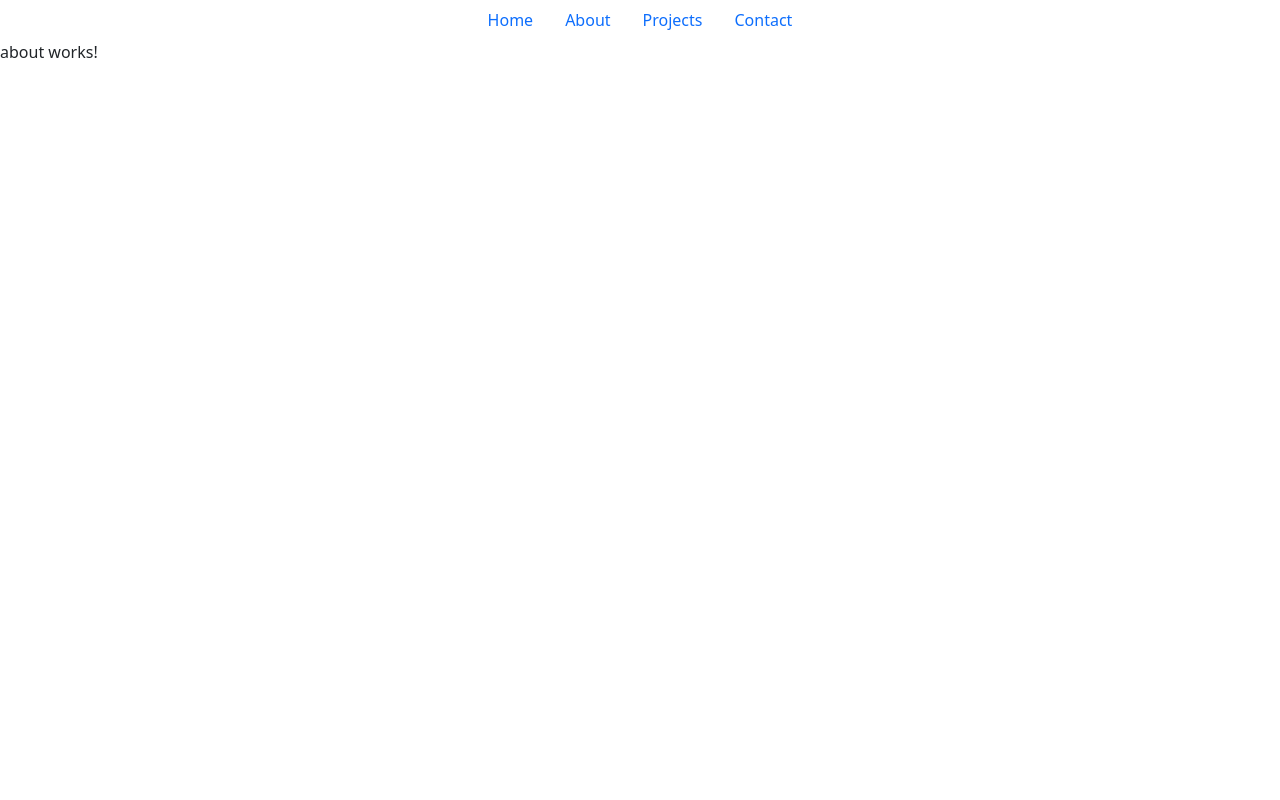
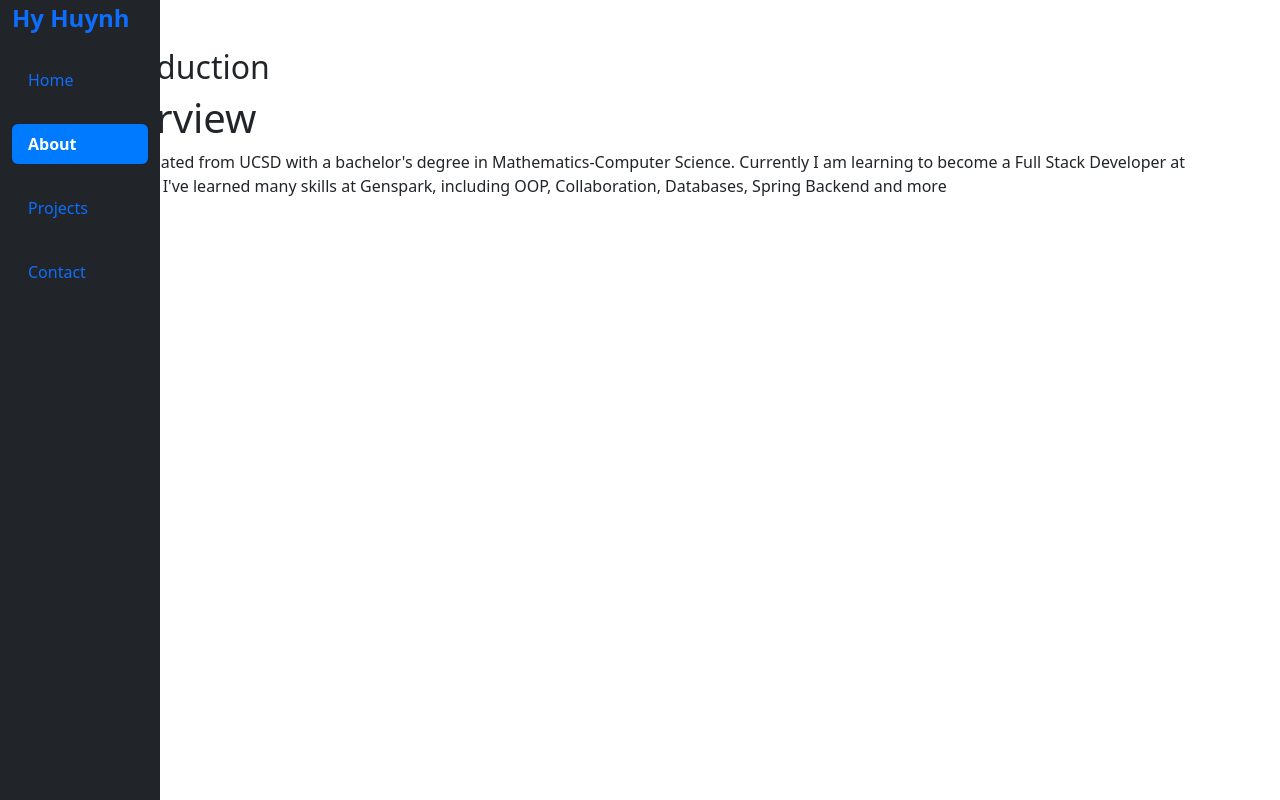
Before and after one commit to hyah01/day2-Profolio, an Angular app: page /about in a window 1280 px wide. Built offline with nearby package versions, Linux system fonts and the light colour scheme.

Commit message:
Added Nav Bar, Home Page,

```diff
--- a/angular.json
+++ b/angular.json
@@ -37,7 +37,8 @@
               }
             ],
             "styles": [
-              "node_modules/bootstrap/dist/css/bootstrap.min.css"
+              "node_modules/bootstrap/dist/css/bootstrap.min.css",
+              "node_modules/bootstrap-icons/font/bootstrap-icons.css"
             ],
             "scripts": [],
             "server": "src/main.server.ts",
--- a/package.json
+++ b/package.json
@@ -22,6 +22,7 @@
     "@angular/router": "^18.0.0",
     "@angular/ssr": "^18.0.5",
     "bootstrap": "^5.3.3",
+    "bootstrap-icons": "^1.11.3",
     "express": "^4.18.2",
     "rxjs": "~7.8.0",
     "tslib": "^2.3.0",
--- a/src/app/about/about.component.html
+++ b/src/app/about/about.component.html
@@ -1 +1,24 @@
-<p>about works!</p>
+<!DOCTYPE html>
+<html lang="en">
+<head>
+    <meta charset="UTF-8">
+    <meta name="viewport" content="width=device-width, initial-scale=1.0">
+    <title>About</title>
+</head>
+    <body>
+        <div class="container py-4 py-xl-5">
+            <div class="d-flex flex-column ">
+                <div class="intro">
+                    <h2>Introduction</h2>
+                    <h1>Overview</h1>
+                    <p> Hi, I graduated from UCSD with a bachelor's degree in Mathematics-Computer Science. Currently I am learning to
+                        become a Full Stack Developer at Genspark. I've learned many skills at Genspark, including OOP, Collaboration,
+                        Databases, Spring Backend and more</p>
+                </div>
+                <div class="tech">
+
+                </div>
+            </div>
+        </div>
+    </body>
+</html>
--- a/src/app/app.component.html
+++ b/src/app/app.component.html
@@ -1,45 +1,2 @@
-<nav class="nav justify-content-center">
-  <a class="nav-link active" routerLink = "/">Home</a>
-  <a class="nav-link" routerLink = "/about">About</a>
-  <a class="nav-link" routerLink = "/projects">Projects</a>
-  <a class="nav-link" routerLink = "/contact">Contact</a>
-
-</nav>
-
+<app-sidebar></app-sidebar>
 <router-outlet></router-outlet>
-
-
-<nav class="navbar align-items-start sidebar sidebar-dark accordion bg-gradient-primary p-0 navbar-dark">
-   <div class="container-fluid d-flex flex-column p-0">
-      <a class="navbar-brand d-flex justify-content-center align-items-center sidebar-brand m-0" href="#">
-        <div class="sidebar-brand-icon rotate-n-15">
-          <i class="fa fa-laugh-wink"></i>
-        </div>
-        <div class="sidebar-brand-text mx-3">
-          <span>Brand</span>
-        </div>
-        </a>
-        <hr class="sidebar-divider my-0" />
-        <ul id="accordionSidebar" class="navbar-nav text-light">
-          <li class="nav-item">
-            <a class="nav-link active" href="index.html">
-              <i class="fa fa-tachometer-alt"></i>
-              <span>Dashboard</span>
-            </a>
-          </li>
-          <li class="nav-item">
-            <a class="nav-link" href="profile.html"> <i class="fa fa-user"></i>
-          <span>Profile</span>
-          </a>
-          </li>
-          <li class="nav-item">
-          <a class="nav-link" href="table.html">
-          <i class="fa fa-table"></i>
-          <span>Table</span>
-          </a>
-          </li>
-          <li class="nav-item">
-          <a class="nav-link" href="login.html"> <i class="far fa-user-circle"></i> <span>Login</span>
-          </a>
-          </li>
-          <li class="nav-item">
--- a/src/app/contact/contact.component.html
+++ b/src/app/contact/contact.component.html
@@ -1 +1,13 @@
-<p>contact works!</p>
+<form #f = "ngForm" (ngSubmit) = "onSubmit(f)" novalidate>
+    <input name="first" ngModel required #first = "ngModel">
+    <br>
+    <input name="last" ngModel>
+    <br>
+    <button>Submit</button>
+
+</form>
+
+<p>First Name: {{first.value}}</p>
+<p>First Name valid: {{first.valid}}</p>
+<p>Form Value: {{f.value | json}}</p>
+<p>Form Valid: {{f.valid}}</p>
--- a/src/app/contact/contact.component.ts
+++ b/src/app/contact/contact.component.ts
@@ -1,4 +1,5 @@
 import { Component } from '@angular/core';
+import { NgForm } from '@angular/forms';
 
 @Component({
   selector: 'app-contact',
@@ -6,5 +7,8 @@ import { Component } from '@angular/core';
   styleUrl: './contact.component.css'
 })
 export class ContactComponent {
-
+  onSubmit(f:NgForm){
+    console.log(f.value);
+    console.log(f.valid);
+  }
 }
--- a/src/app/home/home.component.css
+++ b/src/app/home/home.component.css
@@ -0,0 +1,28 @@
+.name-color {
+    color: rgb(105, 206, 247)
+}
+
+.intro h1{
+    font-size: 100px;
+}
+
+.intro {
+    padding-top: 5rem;
+}
+
+.picture {
+    padding-top: 10rem;
+}
+
+
+@media (max-width: 768px) {
+    .intro h1 {
+      font-size: 40px;
+    }
+  }
+
+  @media (max-width: 576px) {
+    .intro h1 {
+      font-size: 30px;
+    }
+  }
--- a/src/app/home/home.component.html
+++ b/src/app/home/home.component.html
@@ -1 +1,12 @@
-<p>home works!</p>
+<div class="container py-4 py-xl-5">
+    <div class="d-flex flex-row justify-content-evenly ">
+        <div class="intro row-5">
+            <h1>Hi,</h1>
+            <h1>I'am <span class="name-color">Hy</span></h1>
+            <h1>Full Stack Dev</h1>
+        </div>
+        <div class="picture flex-grow">
+            <img class="rounded img-fluid d-block w-100 fit-cover" style="height: 200px;" src="https://cdn.bootstrapstudio.io/placeholders/1400x800.png">
+        </div>
+    </div>
+</div>
--- /dev/null
+++ b/src/app/sidebar/sidebar.component.css
@@ -0,0 +1,40 @@
+.container-fluid {
+    padding: 0;
+  }
+  .sidebar {
+    position: fixed;
+    top: 0;
+    left: 0;
+    bottom: 0;
+    background-color: #343a40;
+    transition: width 0.3s ease;
+    z-index: 1000;
+    min-width: 5rem;
+    max-width: 10rem;
+  }
+  .sidebar.collapsed {
+    transform: translateX(-100%);
+  }
+  .toggle-btn{
+    position: relative;
+    top:14.5rem;
+    left:13rem;
+    z-index: 1000;
+  }
+
+  .toggle-btn-t{
+    position: fixed;
+    z-index: 1000;
+    top: 25vh;
+    height: 50vh;
+    width: 2em;
+    border-radius: 10px;
+    opacity: .3;
+    background-color: #3a3b3c;
+  }
+
+  .active-link {
+    font-weight: bold;
+    color: white;
+    background-color: #007bff;
+  }
--- /dev/null
+++ b/src/app/sidebar/sidebar.component.html
@@ -0,0 +1,31 @@
+<div class="container-fluid">
+    <div class="row flex-nowrap">
+      <div class="bg-dark col-auto col-md-2 min-vh-100 sidebar" [class.collapsed]="isCollapsed">  <!-- bind .collapsed css to this side bar  -->
+        <div class="bg-dark">
+          <a class="d-flex text-decoration-none align-items-center">
+            <span *ngIf="!isCollapsed" class="fs-4 none d-sm-inline fw-bolder text-wrap">Hy Huynh</span>
+            <i *ngIf="isCollapsed" class="bi bi-list"></i>
+          </a>
+          <ul class="nav nav-pills flex-column">
+            <li class="nav-item">
+              <i class="bi bi-amd"></i>
+              <a *ngIf="!isCollapsed" class="nav-link" routerLink="/" routerLinkActive="active-link" [routerLinkActiveOptions]="{ exact: true }">Home</a>
+            </li>
+            <li class="nav-item">
+              <i class="bi bi-amd"></i>
+              <a *ngIf="!isCollapsed" class="nav-link" routerLink="/about" routerLinkActive="active-link">About</a>
+            </li>
+            <li class="nav-item">
+              <i class="bi bi-amd"></i>
+              <a *ngIf="!isCollapsed" class="nav-link" routerLink="/projects" routerLinkActive="active-link">Projects</a>
+            </li>
+            <li class="nav-item">
+              <i class="bi bi-amd"></i>
+              <a *ngIf="!isCollapsed" class="nav-link" routerLink="/contact" routerLinkActive="active-link">Contact</a>
+            </li>
+          </ul>
+        </div>
+      </div>
+    </div>
+  </div>
+  <button *ngIf="isCollapsed" class="toggle-btn-t" (click)="toggleSidebar()"></button>
--- /dev/null
+++ b/src/app/sidebar/sidebar.component.ts
@@ -0,0 +1,22 @@
+import { Component, HostListener } from '@angular/core';
+
+@Component({
+  selector: 'app-sidebar',
+  templateUrl: './sidebar.component.html',
+  styleUrl: './sidebar.component.css'
+})
+export class SidebarComponent {
+  isCollapsed = false;
+
+  toggleSidebar() {
+    this.isCollapsed = !this.isCollapsed;
+  }
+
+  @HostListener('document:click', ['$event'])
+  onClick(event: MouseEvent) {
+    const clickInside = (event.target as HTMLElement).closest('.sidebar, .toggle-btn, .toggle-btn-t');
+    if (!clickInside) {
+      this.isCollapsed = true;
+    }
+  }
+}
```
Also changed, not shown: src/app/app.module.ts (+6 -2 lines), 2 other files (tests, documents, lock files or other folders).
